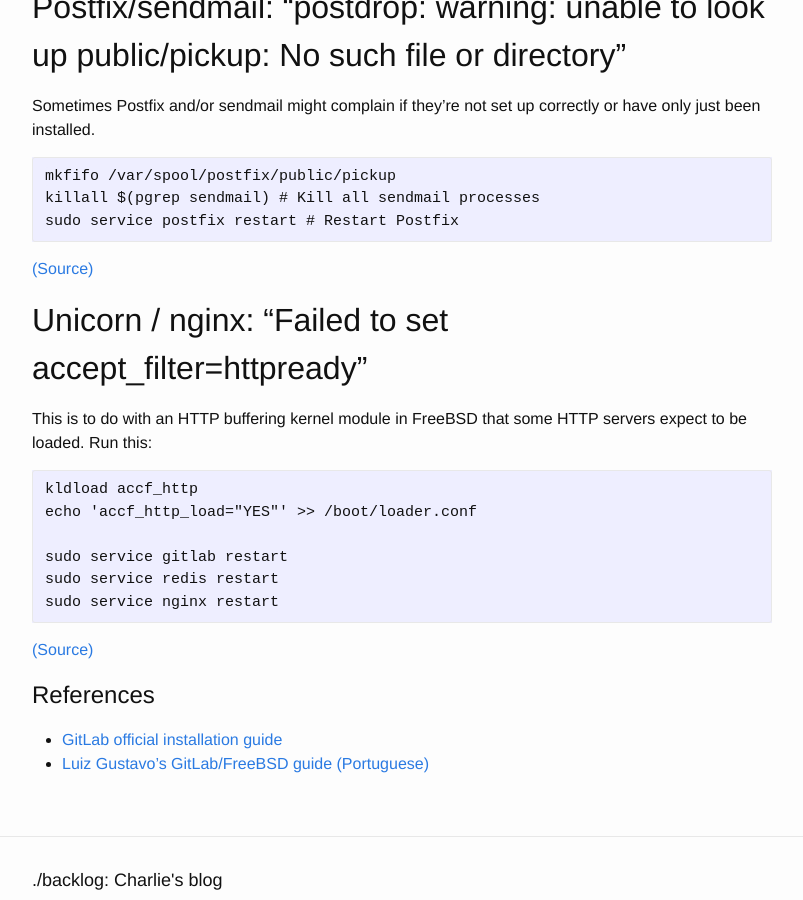
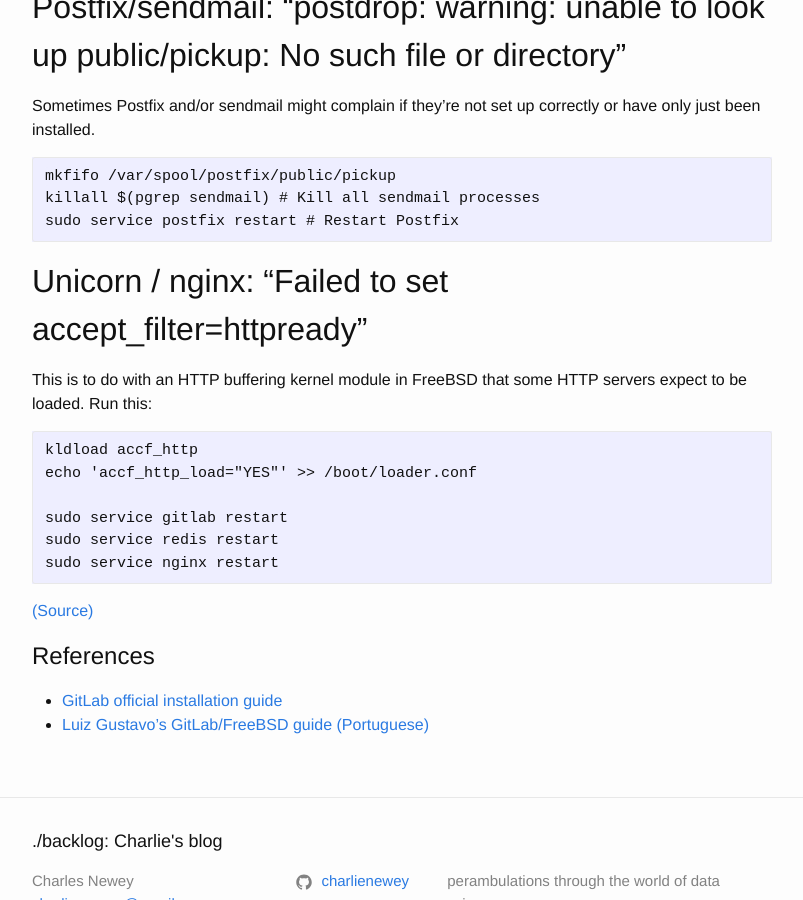
Before and after one commit to charlienewey/blog.newey.me, a Jekyll site: the page built from _posts/2015-01-18-installing-gitlab-on-freebsd-10.md, in a window 1280 px wide and 900 px high, scrolled down 7717 px. Shown: the whole window, without its empty margins (238-1041 px from the left). Built offline with Jekyll 4.4.1, drawn with Linux system fonts in a browser that asks for light colours; comment, search, counter and statistics services are not loaded.

Commit message:
Remove dead link (503)

````diff
--- a/_posts/2015-01-18-installing-gitlab-on-freebsd-10.md
+++ b/_posts/2015-01-18-installing-gitlab-on-freebsd-10.md
@@ -403,7 +403,6 @@
 killall $(pgrep sendmail) # Kill all sendmail processes
 sudo service postfix restart # Restart Postfix
 ```
-[(Source)](http://www.databasically.com/2009/12/02/ubuntu-postfix-error-postdrop-warning-unable-to-look-up-publicpickup-no-such-file-or-directory/)
 
 
 Unicorn / nginx: "Failed to set accept\_filter=httpready"
````
